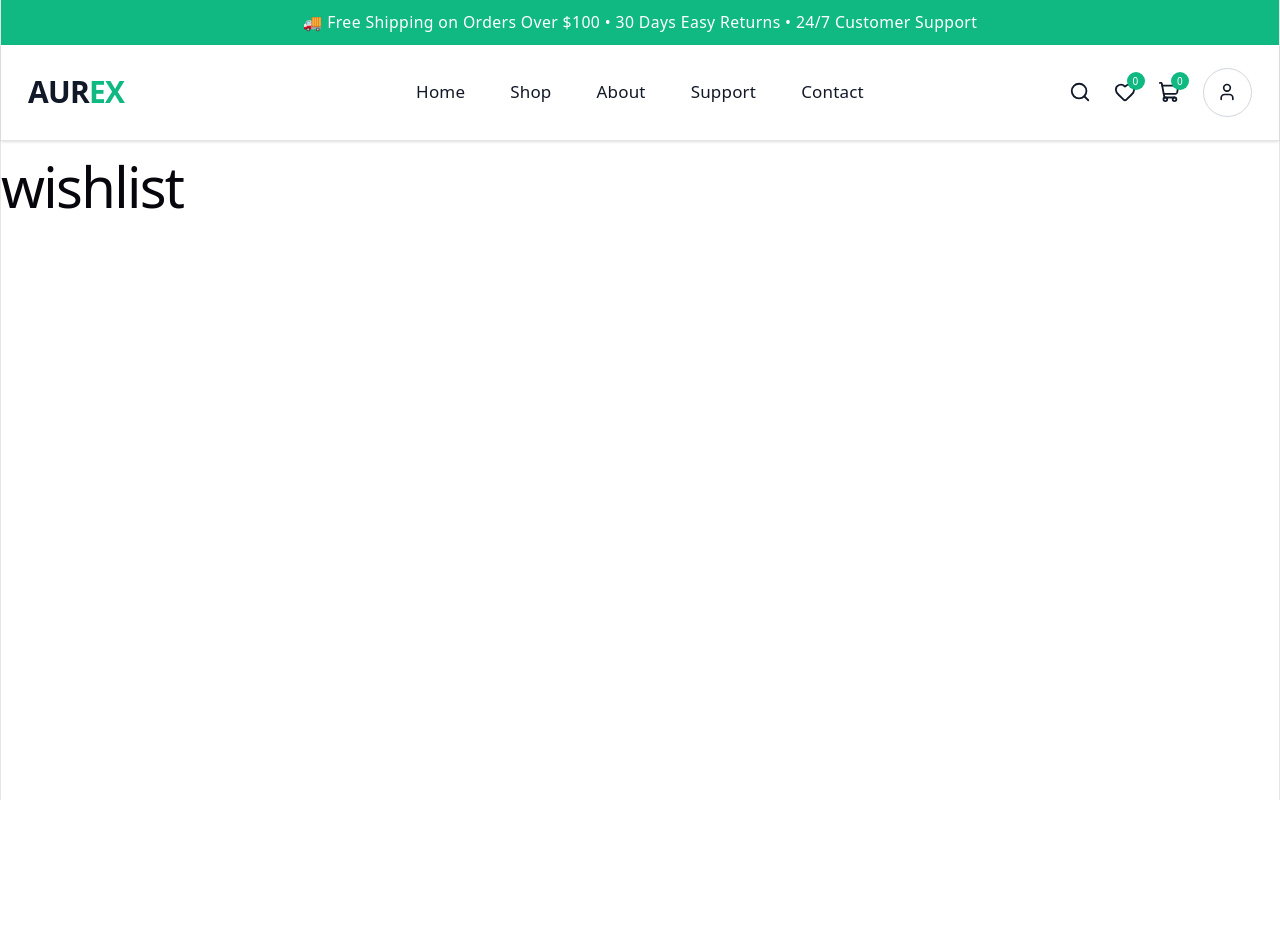
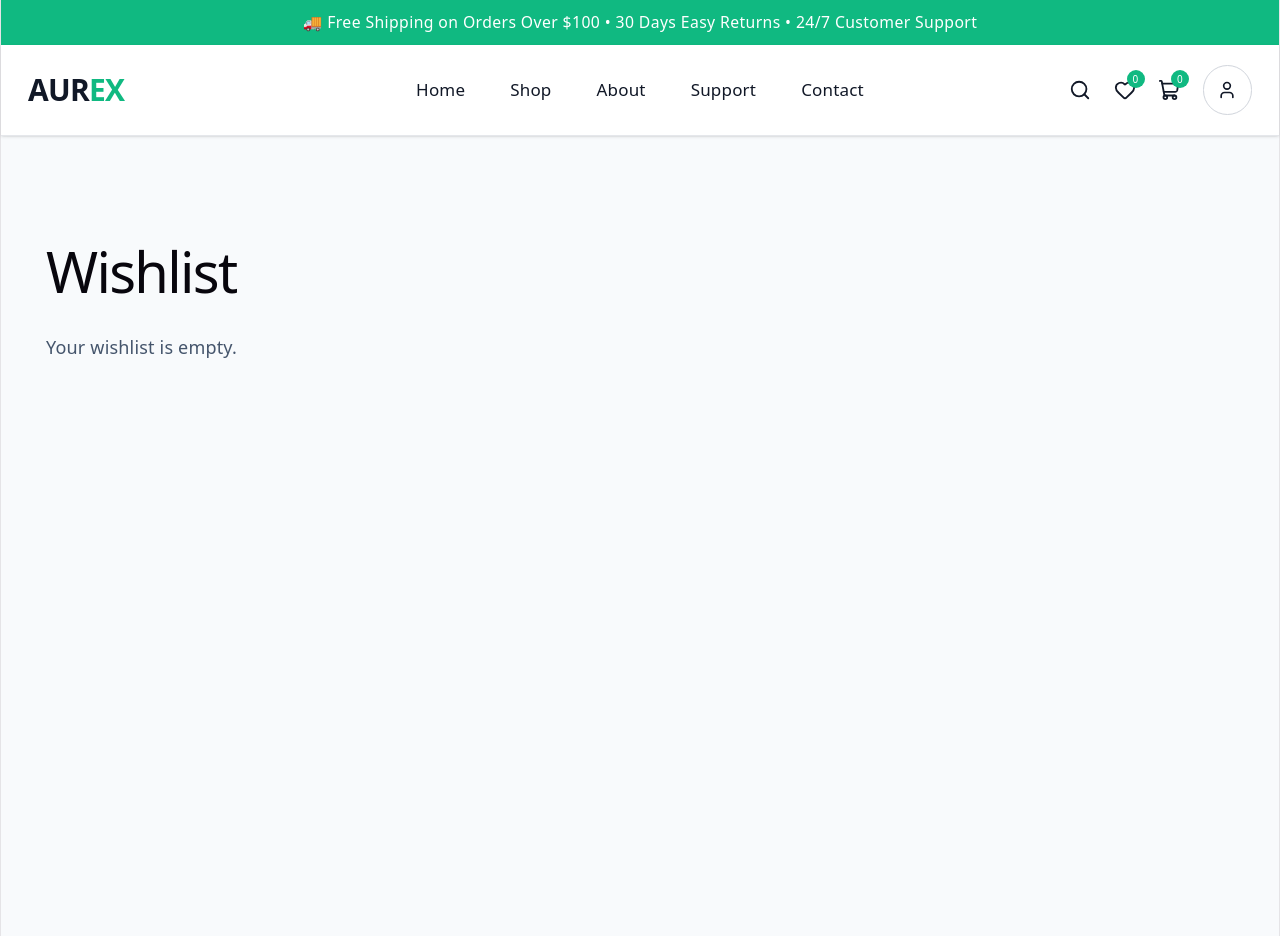
Before and after one commit to dua-muhammad-ibraheem/website-earphones, a React (Vite) app: page /wishlist in a window 1280 px wide. Before the commit the page ends 800 px from the top, so only its background shows below. Built offline with nearby package versions, Linux system fonts and the light colour scheme.

Commit message:
Add wishlist functionality and navigation

```diff
--- a/src/App.jsx
+++ b/src/App.jsx
@@ -11,6 +11,7 @@ import Signup from "./pages/Signup";
 import Support from "./pages/Support";
 import About from "./pages/About";
 import Contact from "./pages/Contact";
+// import Wishlist from "./pages/Wishlist";
 function App() {
   return (
     <>
@@ -28,6 +29,7 @@ function App() {
         <Route path="/about" element={<About />} />
 <Route path="/support" element={<Support />} />
 <Route path="/contact" element={<Contact />} />
+{/* <Route path="/wishlist" element={<Wishlist />} /> */}
       </Routes>
     </>
   );
--- a/src/components/layout/Navbar.jsx
+++ b/src/components/layout/Navbar.jsx
@@ -10,6 +10,7 @@ const NAV_LINKS = [
   { to: "/support", label: "Support" },
   { to: "/contact", label: "Contact" },
 ];
+
 const EASE = [0.16, 1, 0.3, 1];
 
 const Navbar = () => {
@@ -17,7 +18,6 @@ const Navbar = () => {
 
   const closeMenu = () => setIsOpen(false);
 
-  // Jab menu khula ho, background scroll lock kar do (mobile full-screen menu ke liye zaroori)
   useEffect(() => {
     document.body.style.overflow = isOpen ? "hidden" : "";
     return () => {
@@ -26,29 +26,28 @@ const Navbar = () => {
   }, [isOpen]);
 
   return (
-    <header className="sticky top-0 z-50 bg-white border-b border-gray-200 shadow-sm">
-      {/* Container ki max-width ko responsive aur properly space out rakha hai */}
-      <div className="max-w-300 mx-auto px-6">
-        {/* FIX: Yahan 'justify-between' add kiya hai taake teeno sections barabar space lein */}
-        <div className="h-21 flex items-center justify-between gap-4">
-          {/* Logo — thora chota kiya, mobile aur desktop dono pe */}
-          <div className="flex-1 flex justify-start">
+    <header className="sticky top-0 z-50 border-b border-gray-200 bg-white shadow-sm">
+      <div className="mx-auto max-w-[1400px] px-6">
+        <div className="flex h-20 items-center justify-between gap-4">
+                    {/* Logo */}
+          <div className="flex flex-1 justify-start">
             <Link
               to="/"
               onClick={closeMenu}
-              className="text-[26px] sm:text-[28px] lg:text-[30px] font-extrabold tracking-tight flex items-center"
+              className="flex items-center text-[26px] font-extrabold tracking-tight sm:text-[28px] lg:text-[30px]"
             >
               <span className="text-[#111827]">AUR</span>
               <span className="text-[#10B981]">EX</span>
             </Link>
           </div>
 
-          {/* Navigation (Bilkul center mein rahega) */}
-          <nav className="hidden lg:flex justify-center items-center">
+          {/* Desktop Navigation */}
+          <nav className="hidden items-center justify-center lg:flex">
             <ul className="flex items-center gap-10 text-[17px] font-medium">
-              <li>
+              {NAV_LINKS.map((link) => (
+                <li key={link.to}>
                   <NavLink
-                  to="/"
+                    to={link.to}
                     className={({ isActive }) =>
                       `transition duration-300 ${
                         isActive
@@ -57,81 +56,49 @@ const Navbar = () => {
                       }`
                     }
                   >
-                  Home
+                    {link.label}
                   </NavLink>
                 </li>
-
-              <li>
-                <NavLink
-                  to="/products"
-                  className="text-[#111827] hover:text-[#10B981] transition duration-300"
-                >
-                  Shop
-                </NavLink>
-              </li>
-
-              <li>
-                <NavLink
-                  to="/about"
-                  className="text-[#111827] hover:text-[#10B981] transition duration-300"
-                >
-                  About
-                </NavLink>
-              </li>
-              <li>
-                <NavLink
-                  to="/support"
-                  className="text-[#111827] hover:text-[#10B981] transition duration-300"
-                >
-                  Support
-                </NavLink>
-              </li>
-
-              <li>
-                <NavLink
-                  to="/contact"
-                  className="text-[#111827] hover:text-[#10B981] transition duration-300"
-                >
-                  Contact
-                </NavLink>
-              </li>
+              ))}
             </ul>
           </nav>
 
-          {/* Icons (FIX: w-[220px] hata kar right-align kiya hai) */}
-          <div className="hidden lg:flex flex-1 justify-end items-center gap-5">
-            <button className="hover:text-[#10B981] transition text-[#111827]">
+          {/* Desktop Icons */}
+          <div className="hidden flex-1 items-center justify-end gap-5 lg:flex">
+            <button className="text-[#111827] transition hover:text-[#10B981]">
               <Search size={22} />
             </button>
 
-            <button className="relative hover:text-[#10B981] transition text-[#111827]">
+            <Link
+              to="/wishlist"
+              className="relative text-[#111827] transition hover:text-[#10B981]"
+            >
               <Heart size={22} />
-              <span className="absolute -top-2 -right-2 w-4 h-4 rounded-full bg-[#10B981] text-white text-[10px] flex items-center justify-center">
-                0
-              </span>
-            </button>
-
-            <Link
-  to="/cart"
-  className="relative hover:text-[#10B981] transition text-[#111827]"
->
-  <ShoppingCart size={22} />
-  <span className="absolute -top-2 -right-2 w-4 h-4 rounded-full bg-[#10B981] text-white text-[10px] flex items-center justify-center">
+              <span className="absolute -right-2 -top-2 flex h-4 w-4 items-center justify-center rounded-full bg-[#10B981] text-[10px] text-white">
                 0
               </span>
             </Link>
 
-            <button className="w-11 h-11 rounded-full border border-gray-300 flex items-center justify-center text-[#111827] hover:bg-[#10B981] hover:text-white transition">
+            <Link
+              to="/cart"
+              className="relative text-[#111827] transition hover:text-[#10B981]"
+            >
+              <ShoppingCart size={22} />
+              <span className="absolute -right-2 -top-2 flex h-4 w-4 items-center justify-center rounded-full bg-[#10B981] text-[10px] text-white">
+                0
+              </span>
+            </Link>
+
+            <button className="flex h-11 w-11 items-center justify-center rounded-full border border-gray-300 text-[#111827] transition hover:bg-[#10B981] hover:text-white">
               <User size={20} />
             </button>
           </div>
 
-          {/* Mobile Menu Icon — click se toggle hota hai, X mein badalta hai */}
+          {/* Mobile Menu Button */}
           <button
             onClick={() => setIsOpen((prev) => !prev)}
             aria-label={isOpen ? "Close menu" : "Open menu"}
-            aria-expanded={isOpen}
-            className="lg:hidden ml-auto text-[#111827] relative w-8 h-8 flex items-center justify-center z-[60]"
+            className="relative z-[60] ml-auto flex h-8 w-8 items-center justify-center text-[#111827] lg:hidden"
           >
             <AnimatePresence mode="wait" initial={false}>
               {isOpen ? (
@@ -161,8 +128,6 @@ const Navbar = () => {
           </button>
         </div>
       </div>
-
-      {/* Mobile Full-Screen Menu — poori screen cover karta hai, koi backdrop-alignment issue nahi */}
             <AnimatePresence>
         {isOpen && (
           <motion.div
@@ -170,30 +135,42 @@ const Navbar = () => {
             animate={{ opacity: 1 }}
             exit={{ opacity: 0 }}
             transition={{ duration: 0.25, ease: EASE }}
-            className="lg:hidden fixed inset-0 z-50 bg-white flex flex-col overflow-y-auto"
+            className="fixed inset-0 z-50 flex flex-col overflow-y-auto bg-white lg:hidden"
           >
-            {/* Apni hi top bar — logo repeat, taake user disoriented na ho */}
-            <div className="h-21 flex items-center justify-between px-6 border-b border-gray-200 shrink-0">
+            {/* Mobile Header */}
+            <div className="flex h-20 items-center justify-between border-b border-gray-200 px-6">
               <span className="text-[26px] font-extrabold tracking-tight">
                 <span className="text-[#111827]">AUR</span>
                 <span className="text-[#10B981]">EX</span>
               </span>
+
+              <button
+                onClick={closeMenu}
+                className="text-[#111827]"
+              >
+                <X size={26} />
+              </button>
             </div>
 
+            {/* Mobile Navigation */}
             <ul className="flex flex-col px-6 py-4">
-              {NAV_LINKS.map((link, i) => (
+              {NAV_LINKS.map((link, index) => (
                 <motion.li
                   key={link.to}
-                  initial={{ opacity: 0, x: -16 }}
+                  initial={{ opacity: 0, x: -20 }}
                   animate={{ opacity: 1, x: 0 }}
-                  transition={{ duration: 0.3, ease: EASE, delay: 0.05 * i }}
-                  className="border-b border-gray-100 last:border-b-0"
+                  transition={{
+                    duration: 0.3,
+                    delay: index * 0.05,
+                    ease: EASE,
+                  }}
+                  className="border-b border-gray-100 last:border-none"
                 >
                   <NavLink
                     to={link.to}
                     onClick={closeMenu}
                     className={({ isActive }) =>
-                      `block py-4 text-[19px] font-medium transition duration-300 ${
+                      `block py-4 text-[19px] font-medium transition ${
                         isActive
                           ? "text-[#10B981]"
                           : "text-[#111827] hover:text-[#10B981]"
@@ -206,30 +183,40 @@ const Navbar = () => {
               ))}
             </ul>
 
-            {/* Icons row — hamesha panel ke neeche pinned rehta hai, gray backdrop wala issue nahi ab */}
-            <div className="mt-auto flex items-center justify-around border-t border-gray-100 px-6 py-5">
-              <button className="flex flex-col items-center gap-1 text-[#111827] hover:text-[#10B981] transition">
+            {/* Mobile Bottom Icons */}
+            <div className="mt-auto flex items-center justify-around border-t border-gray-200 px-6 py-5">
+              <button className="flex flex-col items-center gap-1 text-[#111827] hover:text-[#10B981]">
                 <Search size={20} />
                 <span className="text-xs">Search</span>
               </button>
 
-              <button className="relative flex flex-col items-center gap-1 text-[#111827] hover:text-[#10B981] transition">
+              <Link
+                to="/wishlist"
+                onClick={closeMenu}
+                className="relative flex flex-col items-center gap-1 text-[#111827] hover:text-[#10B981]"
+              >
                 <Heart size={20} />
                 <span className="text-xs">Wishlist</span>
-                <span className="absolute -top-1 right-3 w-4 h-4 rounded-full bg-[#10B981] text-white text-[10px] flex items-center justify-center">
+
+                <span className="absolute -top-1 right-3 flex h-4 w-4 items-center justify-center rounded-full bg-[#10B981] text-[10px] text-white">
                   0
                 </span>
-              </button>
+              </Link>
 
-              <button className="relative flex flex-col items-center gap-1 text-[#111827] hover:text-[#10B981] transition">
+              <Link
+                to="/cart"
+                onClick={closeMenu}
+                className="relative flex flex-col items-center gap-1 text-[#111827] hover:text-[#10B981]"
+              >
                 <ShoppingCart size={20} />
                 <span className="text-xs">Cart</span>
-                <span className="absolute -top-1 right-3 w-4 h-4 rounded-full bg-[#10B981] text-white text-[10px] flex items-center justify-center">
+
+                <span className="absolute -top-1 right-3 flex h-4 w-4 items-center justify-center rounded-full bg-[#10B981] text-[10px] text-white">
                   0
                 </span>
-              </button>
+              </Link>
 
-              <button className="flex flex-col items-center gap-1 text-[#111827] hover:text-[#10B981] transition">
+              <button className="flex flex-col items-center gap-1 text-[#111827] hover:text-[#10B981]">
                 <User size={20} />
                 <span className="text-xs">Account</span>
               </button>
--- /dev/null
+++ b/src/context/WishlistContext.jsx
@@ -0,0 +1,5 @@
+import { createContext } from "react";
+
+const WishlistContext = createContext();
+
+export default WishlistContext;
--- /dev/null
+++ b/src/context/WishlistProvider.jsx
@@ -0,0 +1,19 @@
+import { useState } from "react";
+import WishlistContext from "./WishlistContext";
+
+const WishlistProvider = ({ children }) => {
+  const [wishlistItems, setWishlistItems] = useState([]);
+
+  return (
+    <WishlistContext.Provider
+      value={{
+        wishlistItems,
+        setWishlistItems,
+      }}
+    >
+      {children}
+    </WishlistContext.Provider>
+  );
+};
+
+export default WishlistProvider;
--- a/src/main.jsx
+++ b/src/main.jsx
@@ -1,7 +1,7 @@
 import { StrictMode } from "react";
 import { createRoot } from "react-dom/client";
 import { BrowserRouter } from "react-router-dom";
-
+import WishlistProvider from "./context/WishlistProvider";
 import "./index.css";
 import App from "./App.jsx";
 import CartProvider from "./context/CartProvider";
@@ -9,9 +9,11 @@ import CartProvider from "./context/CartProvider";
 createRoot(document.getElementById("root")).render(
   <StrictMode>
     <BrowserRouter>
-      <CartProvider>
-        <App />
-      </CartProvider>
+     <WishlistProvider>
+  <CartProvider>
+    <App />
+  </CartProvider>
+</WishlistProvider>
     </BrowserRouter>
   </StrictMode>
 );
--- a/src/pages/ProductDetails.jsx
+++ b/src/pages/ProductDetails.jsx
@@ -1,13 +1,19 @@
 import { useParams } from "react-router-dom";
+import { useState, useContext } from "react";
+
 import dummyProducts from "../data/products";
-import { useState } from "react";
-import { useContext } from "react";
 import CartContext from "../context/CartContext";
+import WishlistContext from "../context/WishlistContext";
 
 const ProductDetails = () => {
   const { id } = useParams();
+
   const { cartItems, setCartItems } = useContext(CartContext);
+  const { wishlistItems, setWishlistItems } =
+    useContext(WishlistContext);
+
   const [quantity, setQuantity] = useState(1);
+
   const features = [
     "Active Noise Cancellation",
     "Bluetooth 5.3",
@@ -15,17 +21,23 @@ const features = [
     "Fast USB-C Charging",
     "1 Year Warranty",
   ];
-  const product = dummyProducts.find((item) => item.id === Number(id));
+
+  const product = dummyProducts.find(
+    (item) => item.id === Number(id)
+  );
+
   const handleAddToCart = () => {
-    console.log("clicked", cartItems);
     const existingItem = cartItems.find(
       (item) => item.id === product.id
     );
-alert("Product added to cart!");
+
     if (existingItem) {
       const updatedCart = cartItems.map((item) =>
         item.id === product.id
-        ? { ...item, quantity: item.quantity + quantity }
+          ? {
+              ...item,
+              quantity: item.quantity + quantity,
+            }
           : item
       );
 
@@ -37,16 +49,42 @@ alert("Product added to cart!");
           ...product,
           quantity,
         },
-
       ]);
     }
+
+    alert("Product added to cart!");
   };
+
+  const handleAddToWishlist = () => {
+    const exists = wishlistItems.find(
+      (item) => item.id === product.id
+    );
+
+    if (exists) {
+      alert("Already in wishlist!");
+      return;
+    }
+
+    setWishlistItems([
+      ...wishlistItems,
+      product,
+    ]);
+
+    alert("Product added to wishlist!");
+  };
+
   if (!product) {
-    return <div className="py-20 text-center">Product not found.</div>;
+    return (
+      <div className="py-20 text-center">
+        Product not found.
+      </div>
+    );
   }
+
   return (
-    <section className="bg-slate-50 py-16 min-h-screen">
+    <section className="min-h-screen bg-slate-50 py-16">
       <div className="mx-auto grid max-w-[1340px] gap-12 px-6 lg:grid-cols-2 lg:px-10">
+
         {/* Product Image */}
 
         <div className="rounded-3xl bg-white p-8 shadow-sm">
@@ -79,11 +117,12 @@ alert("Product added to cart!");
           </div>
 
           <p className="mt-8 leading-8 text-slate-600">
-            Experience industry-leading noise cancellation, premium sound
-            quality and all-day comfort. Perfect for music lovers, professionals
-            and travel.
+            Experience industry-leading noise cancellation,
+            premium sound quality and all-day comfort.
+            Perfect for music lovers, professionals and travel.
           </p>
 
+          {/* Quantity */}
 
           <div className="mt-10">
             <h3 className="mb-3 text-lg font-semibold text-slate-900">
@@ -91,10 +130,11 @@ alert("Product added to cart!");
             </h3>
 
             <div className="flex w-fit items-center overflow-hidden rounded-xl border border-slate-300">
-
               <button
                 onClick={() =>
-        setQuantity((prev) => (prev > 1 ? prev - 1 : 1))
+                  setQuantity((prev) =>
+                    prev > 1 ? prev - 1 : 1
+                  )
                 }
                 className="px-5 py-3 text-xl font-bold hover:bg-slate-100"
               >
@@ -106,15 +146,19 @@ alert("Product added to cart!");
               </span>
 
               <button
-      onClick={() => setQuantity((prev) => prev + 1)}
+                onClick={() =>
+                  setQuantity((prev) => prev + 1)
+                }
                 className="px-5 py-3 text-xl font-bold hover:bg-slate-100"
               >
                 +
               </button>
-
             </div>
           </div>
-          <div className="mt-10 flex gap-4">
+
+          {/* Buttons */}
+
+          <div className="mt-10 flex flex-wrap gap-4">
             <button
               onClick={handleAddToCart}
               className="rounded-xl bg-emerald-500 px-8 py-3 font-semibold text-white hover:bg-emerald-600"
@@ -122,12 +166,20 @@ alert("Product added to cart!");
               Add to Cart
             </button>
 
+            <button
+              onClick={handleAddToWishlist}
+              className="rounded-xl border border-pink-500 px-8 py-3 font-semibold text-pink-500 hover:bg-pink-500 hover:text-white"
+            >
+              Add to Wishlist
+            </button>
+
             <button className="rounded-xl border border-slate-300 px-8 py-3 font-semibold hover:bg-slate-100">
               Buy Now
             </button>
+          </div>
 
+          {/* Features */}
 
-          </div>
           <div className="mt-12">
             <h3 className="mb-4 text-xl font-bold text-slate-900">
               Features
@@ -139,12 +191,16 @@ alert("Product added to cart!");
                   key={index}
                   className="flex items-center gap-3 text-slate-700"
                 >
-        <span className="text-emerald-500">✔</span>
+                  <span className="text-emerald-500">
+                    ✔
+                  </span>
+
                   {feature}
                 </li>
               ))}
             </ul>
           </div>
+
         </div>
       </div>
     </section>
--- a/src/pages/Wishlist.jsx
+++ b/src/pages/Wishlist.jsx
@@ -1,5 +1,49 @@
-const wishlist = () => {
-  return <h1>wishlist</h1>;
+import { useContext } from "react";
+import WishlistContext from "../context/WishlistContext";
+
+const Wishlist = () => {
+  const { wishlistItems } = useContext(WishlistContext);
+
+  return (
+    <section className="min-h-screen bg-slate-50 py-16">
+      <div className="mx-auto max-w-[1340px] px-6 lg:px-10">
+
+        <h1 className="mb-10 text-4xl font-black text-slate-900">
+          Wishlist
+        </h1>
+
+        {wishlistItems.length === 0 ? (
+          <p className="text-slate-600">
+            Your wishlist is empty.
+          </p>
+        ) : (
+          <div className="grid gap-8 sm:grid-cols-2 lg:grid-cols-3">
+            {wishlistItems.map((item) => (
+              <div
+                key={item.id}
+                className="rounded-2xl bg-white p-6 shadow-sm"
+              >
+                <img
+                  src={item.image}
+                  alt={item.name}
+                  className="mx-auto h-52 object-contain"
+                />
+
+                <h2 className="mt-5 text-xl font-bold text-slate-900">
+                  {item.name}
+                </h2>
+
+                <p className="mt-2 text-emerald-500 text-2xl font-bold">
+                  ${item.price}
+                </p>
+              </div>
+            ))}
+          </div>
+        )}
+
+      </div>
+    </section>
+  );
 };
 
-export default wishlist;
+export default Wishlist;
```
Lines whose indentation alone changed are shown as unchanged.
